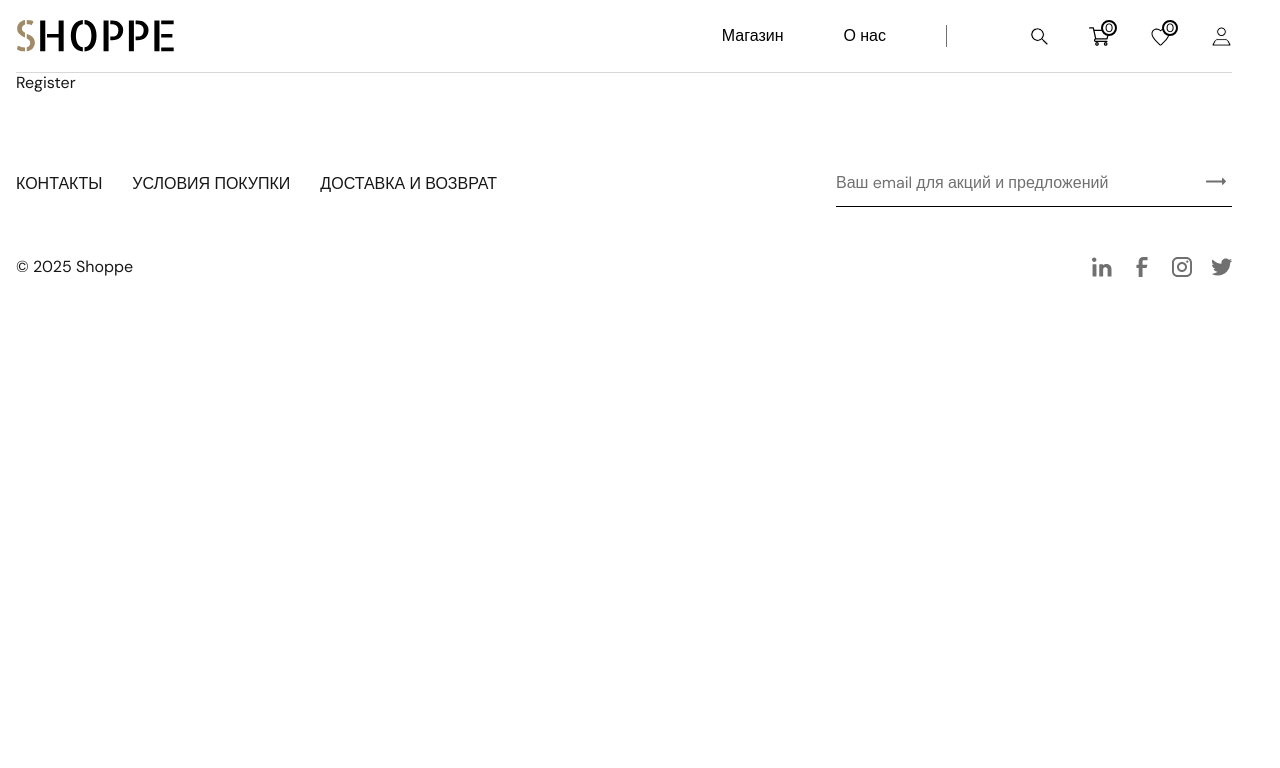
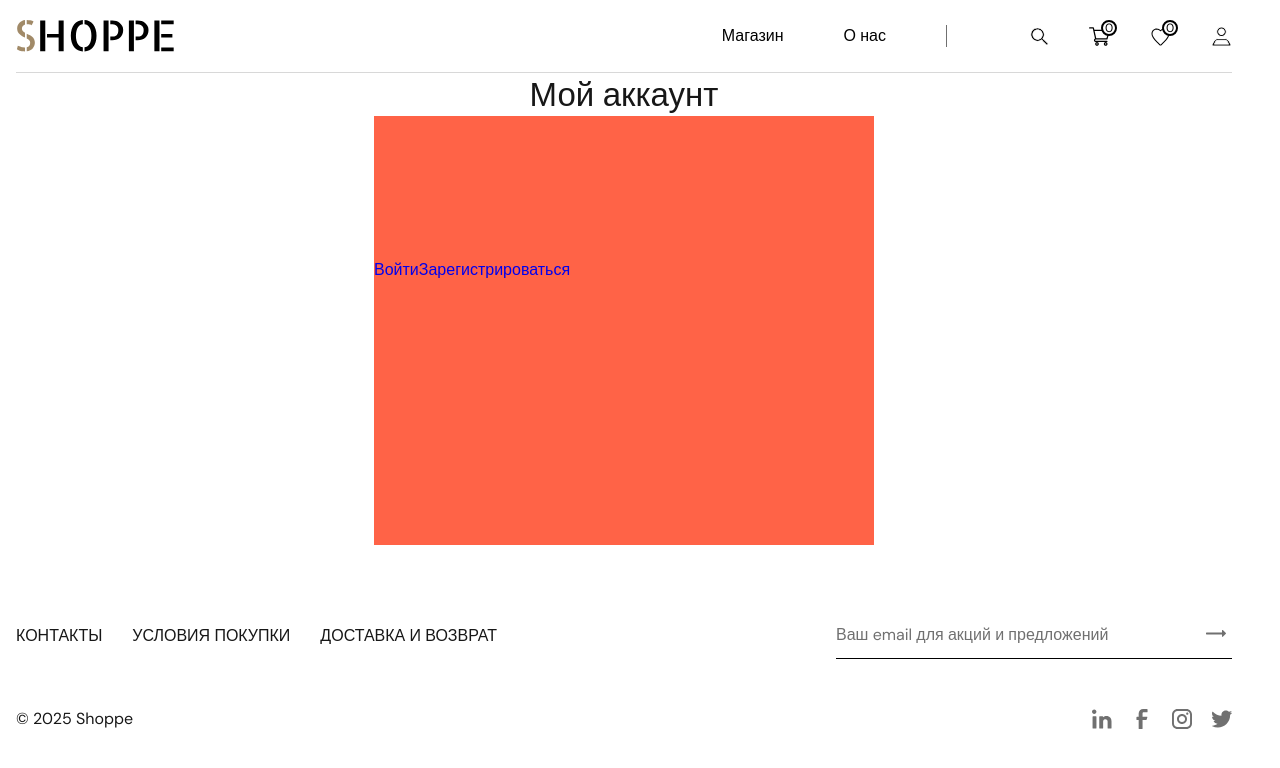
Before and after one commit to ministrov/shoppe-ecommerce-next, a Next.js app: page /auth/register in a window 1280 px wide. Shown: the top 768 px of the page. Built offline with nearby package versions, Linux system fonts and the light colour scheme.

Commit message:
feat: add a basic styles for login page

```diff
--- a/app/auth/login/page.tsx
+++ b/app/auth/login/page.tsx
@@ -1,3 +1,4 @@
+import Link from 'next/link';
 import { InputField } from '@/components/inputField/InputField';
 import styles from './page.module.css';
 import { Button } from '@/components/button/Button';
@@ -6,6 +7,11 @@ export default function Login() {
   return (
     <div className={styles.login}>
       <h1>Мой аккаунт</h1>
+
+      <div className={styles.tabs}>
+        <Link href={'/auth/login'}>Войти</Link>
+        <Link href={'/auth/register'}>Зарегистрироваться</Link>
+      </div>
 
       <form method="post" action="" className={styles.form}>
         <div className={styles.fiels}>
--- /dev/null
+++ b/app/auth/register/page.module.css
@@ -0,0 +1,8 @@
+.tabs {
+  max-width: 500px;
+  margin: 0 auto;
+  padding-top: 144px;
+  padding-bottom: 265px;
+  /* background-color: powderblue; */
+  background-color: tomato;
+}
--- a/app/auth/register/page.tsx
+++ b/app/auth/register/page.tsx
@@ -1,3 +1,15 @@
+import Link from 'next/link';
+import styles from './page.module.css';
+
 export default function Register() {
-  return <div>Register</div>;
+  return (
+    <div className={styles.register}>
+      <h1>Мой аккаунт</h1>
+
+      <div className={styles.tabs}>
+        <Link href={'/auth/login'}>Войти</Link>
+        <Link href={'/auth/register'}>Зарегистрироваться</Link>
+      </div>
+    </div>
+  );
 }
```
Also changed, not shown: app/auth/login/page.module.css (+10 -4 lines).
